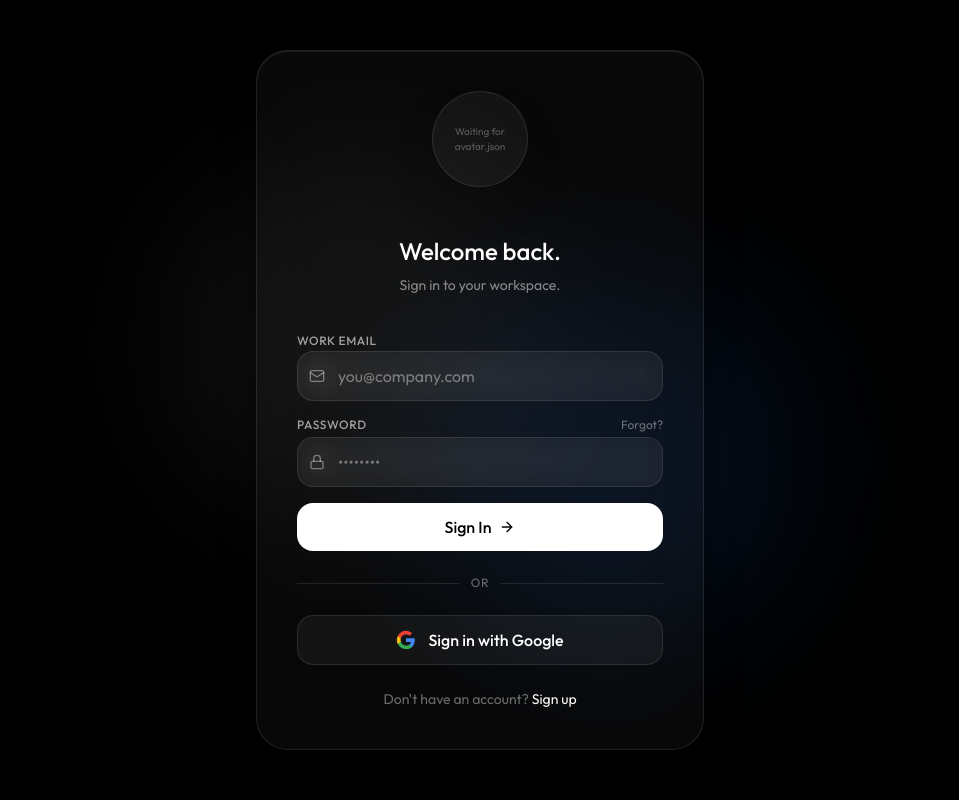
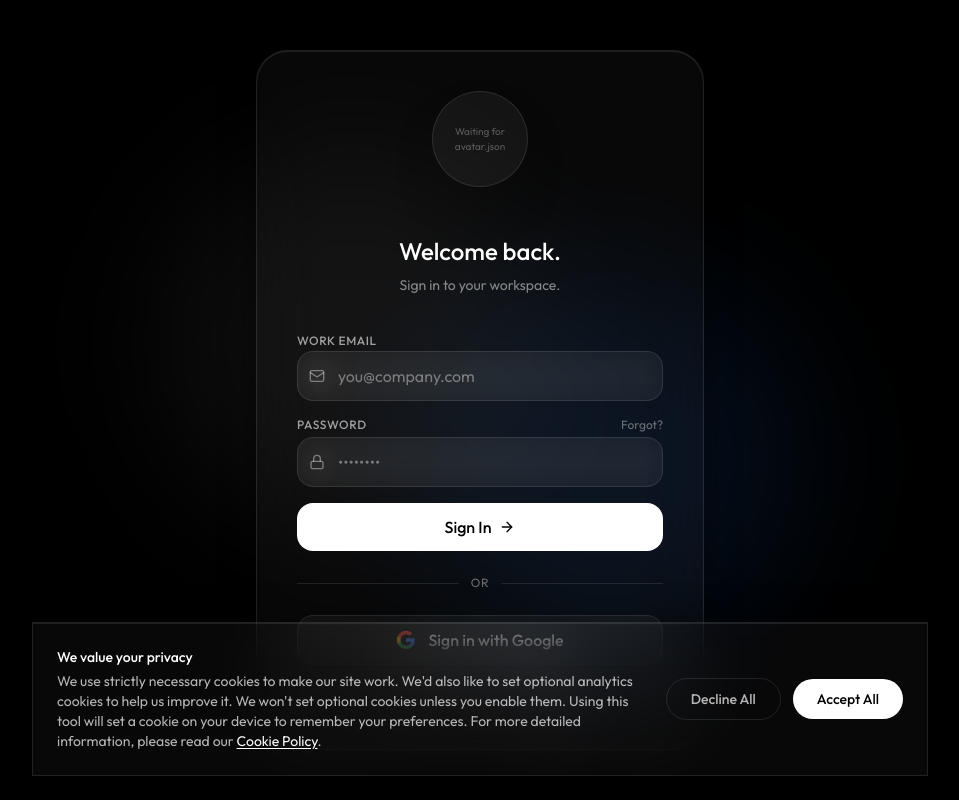
Before and after one commit to quotientoffc-bot/Marginly, a Next.js app: page /login in a window 1280 px wide. Shown: the whole page, without its empty margins (160-1119 px from the left). Built offline with nearby package versions, Linux system fonts and the light colour scheme; no server answers.

Commit message:
feat: add global cookie consent banner

```diff
--- a/src/app/layout.tsx
+++ b/src/app/layout.tsx
@@ -3,6 +3,7 @@ import { Outfit, JetBrains_Mono } from "next/font/google";
 import "./globals.css";
 import { AnimatedRays } from "@/components/ui/animated-rays";
 import SmoothScroll from "@/components/SmoothScroll";
+import CookieConsent from "@/components/CookieConsent";
 
 const outfit = Outfit({
   variable: "--font-outfit",
@@ -31,6 +32,7 @@ export default function RootLayout({
         <div className="relative z-10 w-full min-h-screen">
           <SmoothScroll>{children}</SmoothScroll>
         </div>
+        <CookieConsent />
       </body>
     </html>
   );
--- /dev/null
+++ b/src/components/CookieConsent.tsx
@@ -0,0 +1,59 @@
+"use client";
+
+import { useState, useEffect } from "react";
+import Link from "next/link";
+import { X } from "lucide-react";
+
+export default function CookieConsent() {
+  const [show, setShow] = useState(false);
+
+  useEffect(() => {
+    // Check if the user has already consented
+    const consent = localStorage.getItem("marginly_cookie_consent");
+    if (!consent) {
+      // Delay showing the banner slightly for better UX
+      const timer = setTimeout(() => setShow(true), 1000);
+      return () => clearTimeout(timer);
+    }
+  }, []);
+
+  const handleAccept = () => {
+    localStorage.setItem("marginly_cookie_consent", "accepted");
+    setShow(false);
+  };
+
+  const handleDecline = () => {
+    localStorage.setItem("marginly_cookie_consent", "declined");
+    setShow(false);
+  };
+
+  if (!show) return null;
+
+  return (
+    <div className="fixed bottom-0 left-0 w-full z-[100] p-4 md:p-6 flex justify-center animate-in slide-in-from-bottom-10 fade-in duration-700">
+      <div className="glass-panel p-6 squircle-md border border-white/10 shadow-2xl max-w-4xl w-full flex flex-col md:flex-row items-center justify-between gap-6 bg-black/80 backdrop-blur-xl">
+        <div className="flex-1 text-sm text-white/70">
+          <p className="mb-1 text-white font-medium">We value your privacy</p>
+          We use strictly necessary cookies to make our site work. We'd also like to set optional analytics cookies to help us improve it. We won't set optional cookies unless you enable them. Using this tool will set a cookie on your device to remember your preferences. For more detailed information, please read our <Link href="/cookies" className="text-white underline underline-offset-2 hover:text-purple-400 transition-colors">Cookie Policy</Link>.
+        </div>
+        <div className="flex items-center gap-3 w-full md:w-auto shrink-0">
+          <button
+            onClick={handleDecline}
+            className="flex-1 md:flex-none px-6 py-2.5 rounded-full border border-white/10 hover:bg-white/5 text-white/70 hover:text-white transition-colors text-sm font-medium"
+          >
+            Decline All
+          </button>
+          <button
+            onClick={handleAccept}
+            className="flex-1 md:flex-none px-6 py-2.5 rounded-full bg-white text-black hover:bg-white/90 transition-colors text-sm font-medium"
+          >
+            Accept All
+          </button>
+        </div>
+        <button onClick={handleDecline} className="absolute top-4 right-4 md:hidden text-white/40 hover:text-white">
+          <X className="w-4 h-4" />
+        </button>
+      </div>
+    </div>
+  );
+}
```
Also changed, not shown: 1 other file (tests, documents, lock files or other folders).
